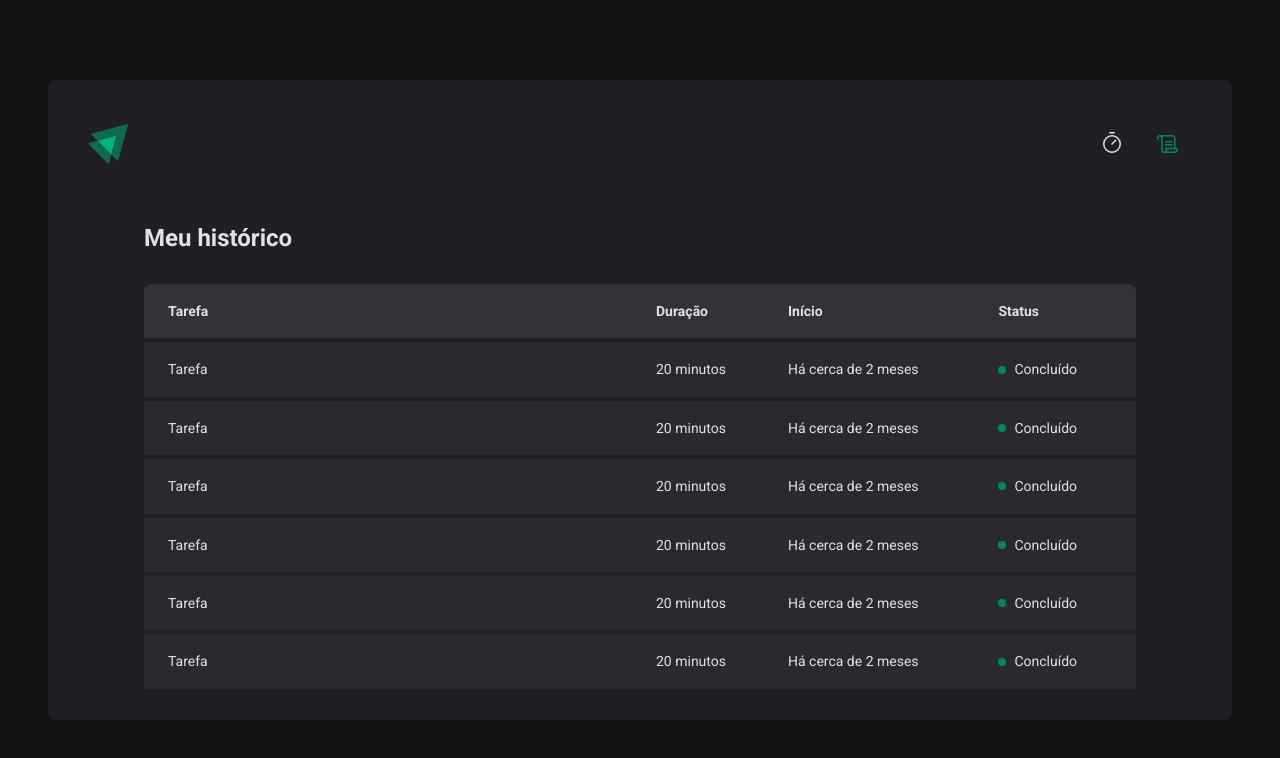
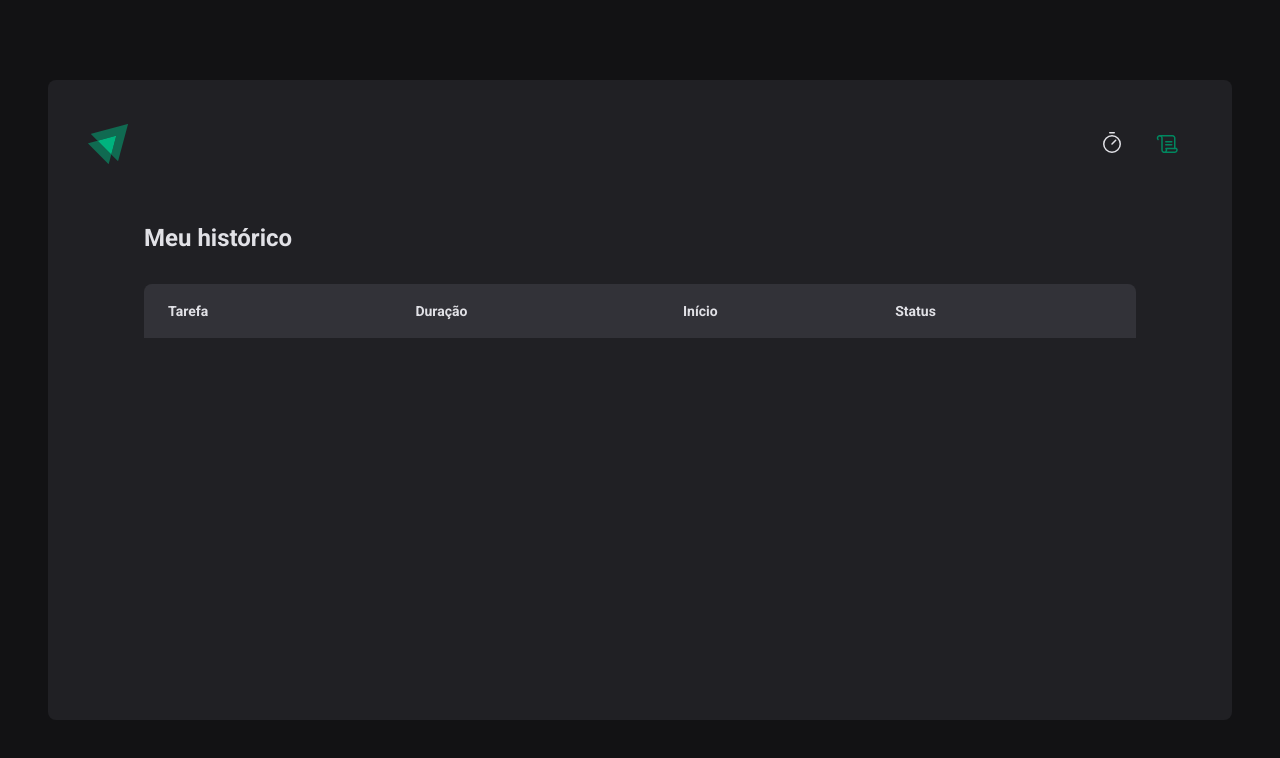
Before and after one commit to jmoura-dev/ignite-class-react-02, a React (Vite) app: page /history in a window 1280 px wide. Shown: the top 758 px of the page. Built offline with nearby package versions, Linux system fonts and the light colour scheme.

Commit message:
refactor: change items to receive new features of context

```diff
--- a/src/App.tsx
+++ b/src/App.tsx
@@ -4,12 +4,15 @@
 
 import { defaultTheme } from './styles/theme/default'
 import { GlobalStyle } from './styles/global'
+import { CyclesContextProvider } from './contexts/CyclesContext'
 
 export function App() {
   return (
     <ThemeProvider theme={defaultTheme}>
       <BrowserRouter>
-        <Router />
+        <CyclesContextProvider>
+          <Router />
+        </CyclesContextProvider>
       </BrowserRouter>
       <GlobalStyle />
     </ThemeProvider>
--- a/src/pages/History/index.tsx
+++ b/src/pages/History/index.tsx
@@ -1,6 +1,12 @@
+import { useContext } from 'react'
+import { formatDistanceToNow } from 'date-fns'
+import ptBR from 'date-fns/locale/pt-BR'
 import { HistoryContainer, HistoryTable, Status } from './styles'
+import { CyclesContext } from '../../contexts/CyclesContext'
 
 export function History() {
+  const { cycles } = useContext(CyclesContext)
+
   return (
     <HistoryContainer>
       <h1>Meu histórico</h1>
@@ -17,59 +23,33 @@
           </thead>
 
           <tbody>
-            <tr>
-              <td>Tarefa</td>
-              <td>20 minutos</td>
-              <td>Há cerca de 2 meses</td>
-              <td>
-                <Status statusColor="green">Concluído</Status>
-              </td>
-            </tr>
+            {cycles.map((cycle) => {
+              return (
+                <tr key={cycle.id}>
+                  <td>{cycle.task}</td>
+                  <td>{cycle.minutesAmount} minutos</td>
+                  <td>
+                    {formatDistanceToNow(cycle.startDate, {
+                      addSuffix: true,
+                      locale: ptBR,
+                    })}
+                  </td>
+                  <td>
+                    {cycle.finishedDate && (
+                      <Status statusColor="green">Concluído</Status>
+                    )}
 
-            <tr>
-              <td>Tarefa</td>
-              <td>20 minutos</td>
-              <td>Há cerca de 2 meses</td>
-              <td>
-                <Status statusColor="green">Concluído</Status>
-              </td>
-            </tr>
+                    {cycle.interruptedDate && (
+                      <Status statusColor="red">Interrompido</Status>
+                    )}
 
-            <tr>
-              <td>Tarefa</td>
-              <td>20 minutos</td>
-              <td>Há cerca de 2 meses</td>
-              <td>
-                <Status statusColor="green">Concluído</Status>
-              </td>
-            </tr>
-
-            <tr>
-              <td>Tarefa</td>
-              <td>20 minutos</td>
-              <td>Há cerca de 2 meses</td>
-              <td>
-                <Status statusColor="green">Concluído</Status>
-              </td>
-            </tr>
-
-            <tr>
-              <td>Tarefa</td>
-              <td>20 minutos</td>
-              <td>Há cerca de 2 meses</td>
-              <td>
-                <Status statusColor="green">Concluído</Status>
-              </td>
-            </tr>
-
-            <tr>
-              <td>Tarefa</td>
-              <td>20 minutos</td>
-              <td>Há cerca de 2 meses</td>
-              <td>
-                <Status statusColor="green">Concluído</Status>
-              </td>
-            </tr>
+                    {!cycle.finishedDate && !cycle.interruptedDate && (
+                      <Status statusColor="yellow">Em andamento</Status>
+                    )}
+                  </td>
+                </tr>
+              )
+            })}
           </tbody>
         </table>
       </HistoryTable>
--- a/src/pages/Home/components/Countdown/index.tsx
+++ b/src/pages/Home/components/Countdown/index.tsx
@@ -1,7 +1,7 @@
 import { useContext, useEffect } from 'react'
 import { CountdownContainer, Separator } from './styles'
 import { differenceInSeconds } from 'date-fns'
-import { CyclesContext } from '../../'
+import { CyclesContext } from '../../../../contexts/CyclesContext'
 
 export function Countdown() {
   const {
--- a/src/pages/Home/components/NewCycleForm/index.tsx
+++ b/src/pages/Home/components/NewCycleForm/index.tsx
@@ -1,6 +1,6 @@
 import { FormContainer, MinutesAmountInput, TaskInput } from './styles'
 import { useContext } from 'react'
-import { CyclesContext } from '../..'
+import { CyclesContext } from '../../../../contexts/CyclesContext'
 import { useFormContext } from 'react-hook-form'
 
 export function NewCycleForm() {
--- a/src/pages/Home/index.tsx
+++ b/src/pages/Home/index.tsx
@@ -9,28 +9,10 @@
   StopCountdownButton,
 } from './styles'
 
-import { createContext, useState } from 'react'
 import { NewCycleForm } from './components/NewCycleForm'
 import { Countdown } from './components/Countdown'
-
-interface Cycle {
-  id: string
-  task: string
-  minutesAmount: number
-  startDate: Date
-  interruptedDate?: Date
-  finishedDate?: Date
-}
-
-interface CyclesContextProps {
-  activeCycle: Cycle | undefined
-  activeCycleId: string | null
-  amountSecondsPassed: number
-  markCurrentCycleAsFinished: () => void
-  setSecondsPassed: (seconds: number) => void
-}
-
-export const CyclesContext = createContext({} as CyclesContextProps)
+import { useContext } from 'react'
+import { CyclesContext } from '../../contexts/CyclesContext'
 
 const newCycleFormValidationSchema = zod.object({
   task: zod.string().min(1, 'Informe a tarefa'),
@@ -43,9 +25,8 @@
 type NewCycleFormData = zod.infer<typeof newCycleFormValidationSchema>
 
 export function Home() {
-  const [cycles, setCycles] = useState<Cycle[]>([])
-  const [activeCycleId, setActiveCycleId] = useState<string | null>(null)
-  const [amountSecondsPassed, setAmountSecondsPassed] = useState<number>(0)
+  const { activeCycle, createNewCycle, interruptCurrentCycle } =
+    useContext(CyclesContext)
 
   const newCycleForm = useForm<NewCycleFormData>({
     resolver: zodResolver(newCycleFormValidationSchema),
@@ -57,52 +38,9 @@
 
   const { handleSubmit, watch, reset } = newCycleForm
 
-  function markCurrentCycleAsFinished() {
-    setCycles((state) =>
-      state.map((cycle) => {
-        if (cycle.id === activeCycleId) {
-          return { ...cycle, finishedDate: new Date() }
-        } else {
-          return cycle
-        }
-      }),
-    )
-  }
-
   function handleCreateNewCycle(data: NewCycleFormData) {
-    const id = new Date().getTime().toString()
-
-    const newCycle: Cycle = {
-      id,
-      task: data.task,
-      minutesAmount: data.minutesAmount,
-      startDate: new Date(),
-    }
-
-    setCycles((state) => [...state, newCycle])
-    setActiveCycleId(id)
-    setAmountSecondsPassed(0)
-
+    createNewCycle(data)
     reset()
-  }
-
-  function handleInterruptCycle() {
-    setCycles((state) =>
-      state.map((cycle) => {
-        if (cycle.id === activeCycleId) {
-          return { ...cycle, interruptedDate: new Date() }
-        } else {
-          return cycle
-        }
-      }),
-    )
-    setActiveCycleId(null)
-  }
-
-  const activeCycle = cycles.find((cycle) => cycle.id === activeCycleId)
-
-  function setSecondsPassed(seconds: number) {
-    setAmountSecondsPassed(seconds)
   }
 
   const task = watch('task')
@@ -113,24 +51,13 @@
     <HomeContainer>
       <form onSubmit={handleSubmit(handleCreateNewCycle)} action="">
         {activeCycle && <h2 className="title">{activeCycle.task}</h2>}
-        <CyclesContext.Provider
-          value={{
-            activeCycle,
-            activeCycleId,
-            markCurrentCycleAsFinished,
-            amountSecondsPassed,
-            setSecondsPassed,
-          }}
-        >
-          <FormProvider {...newCycleForm}>
-            <NewCycleForm />
-          </FormProvider>
+        <FormProvider {...newCycleForm}>
+          <NewCycleForm />
+        </FormProvider>
 
-          <Countdown />
-        </CyclesContext.Provider>
-
+        <Countdown />
         {activeCycle ? (
-          <StopCountdownButton type="button" onClick={handleInterruptCycle}>
+          <StopCountdownButton type="button" onClick={interruptCurrentCycle}>
             <HandPalm size={24} />
             Interromper
           </StopCountdownButton>
```
